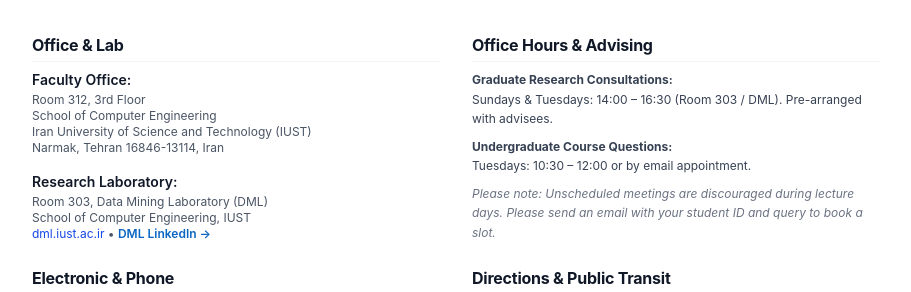
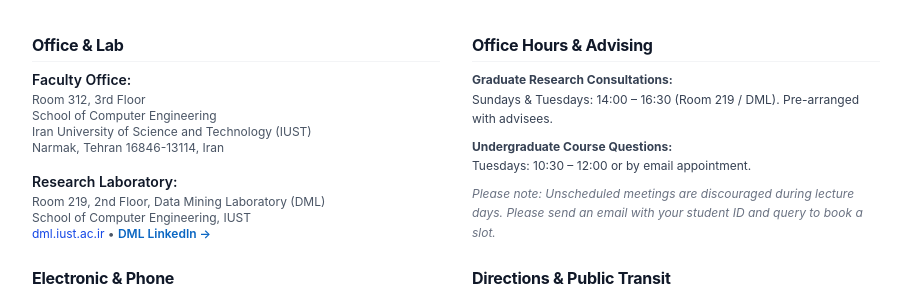
Before and after one commit to PooryaSN2000/prof-minaei-web, a website built with Vite: page contact.html in a window 1280 px wide. Shown: the part 308-600 px from the top of the page, without its empty margins (184-1095 px from the left). Built offline with nearby package versions, Linux system fonts and the light colour scheme.

Commit message:
fix(contact): correct DML lab room to Room 219, 2nd Floor

```diff
--- a/contact.html
+++ b/contact.html
@@ -68,7 +68,7 @@
             <div class="pt-2">
               <span class="font-semibold text-gray-900">Research Laboratory:</span>
               <p class="text-xs text-gray-600 mt-0.5">
-                Room 303, Data Mining Laboratory (DML)<br>
+                Room 219, 2nd Floor, Data Mining Laboratory (DML)<br>
                 School of Computer Engineering, IUST<br>
                 <a href="http://dml.iust.ac.ir/" target="_blank" class="text-blue-700 hover:underline">dml.iust.ac.ir</a> &bull;
                 <a href="https://www.linkedin.com/company/iust-data-mining-lab/" target="_blank" rel="noopener noreferrer" class="text-[#0a66c2] font-semibold hover:underline">DML LinkedIn &rarr;</a>
@@ -107,7 +107,7 @@
           <div class="space-y-2 text-xs text-gray-700 leading-relaxed">
             <p>
               <strong>Graduate Research Consultations:</strong><br>
-              Sundays &amp; Tuesdays: 14:00 &ndash; 16:30 (Room 303 / DML). Pre-arranged with advisees.
+              Sundays &amp; Tuesdays: 14:00 &ndash; 16:30 (Room 219 / DML). Pre-arranged with advisees.
             </p>
             <p>
               <strong>Undergraduate Course Questions:</strong><br>
```
